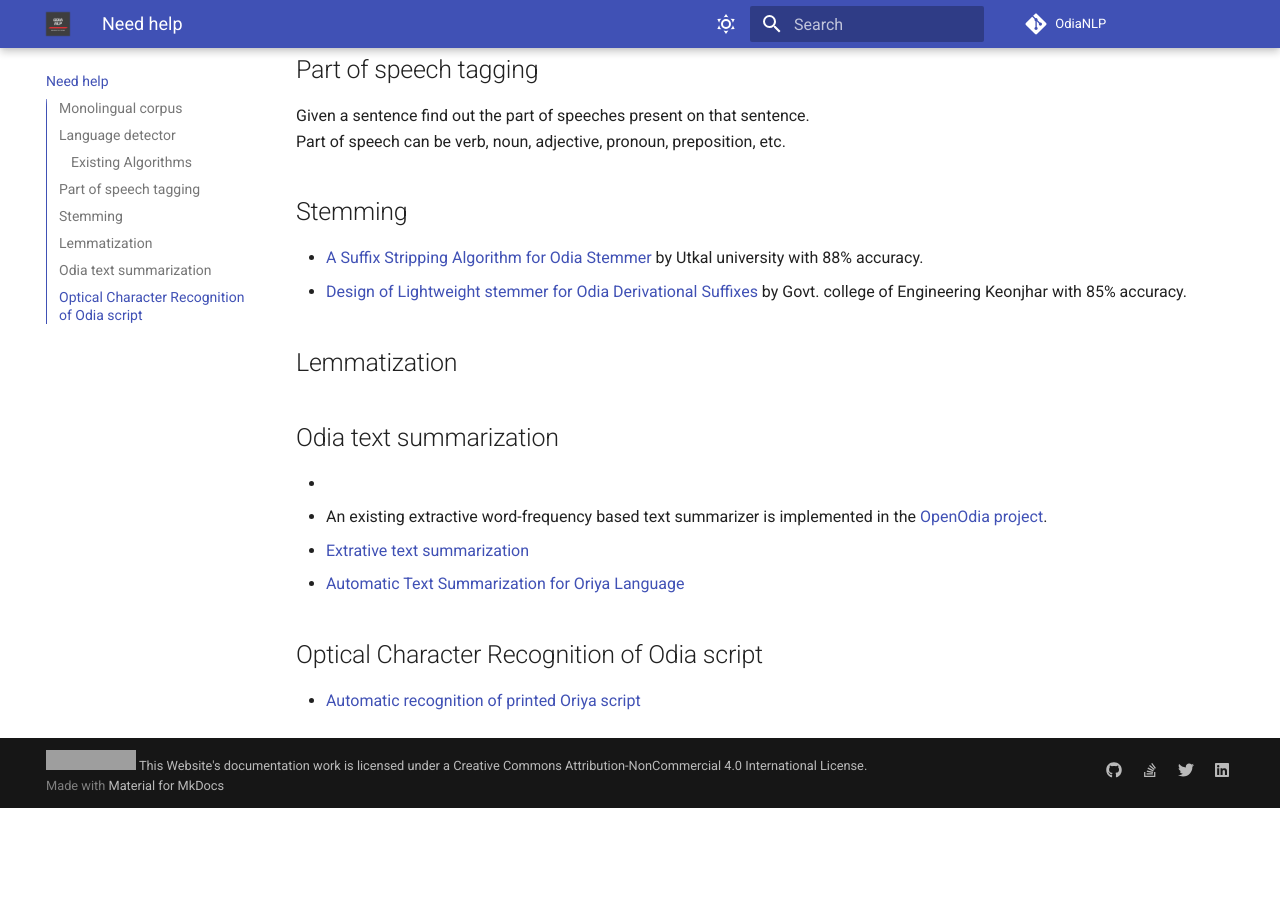
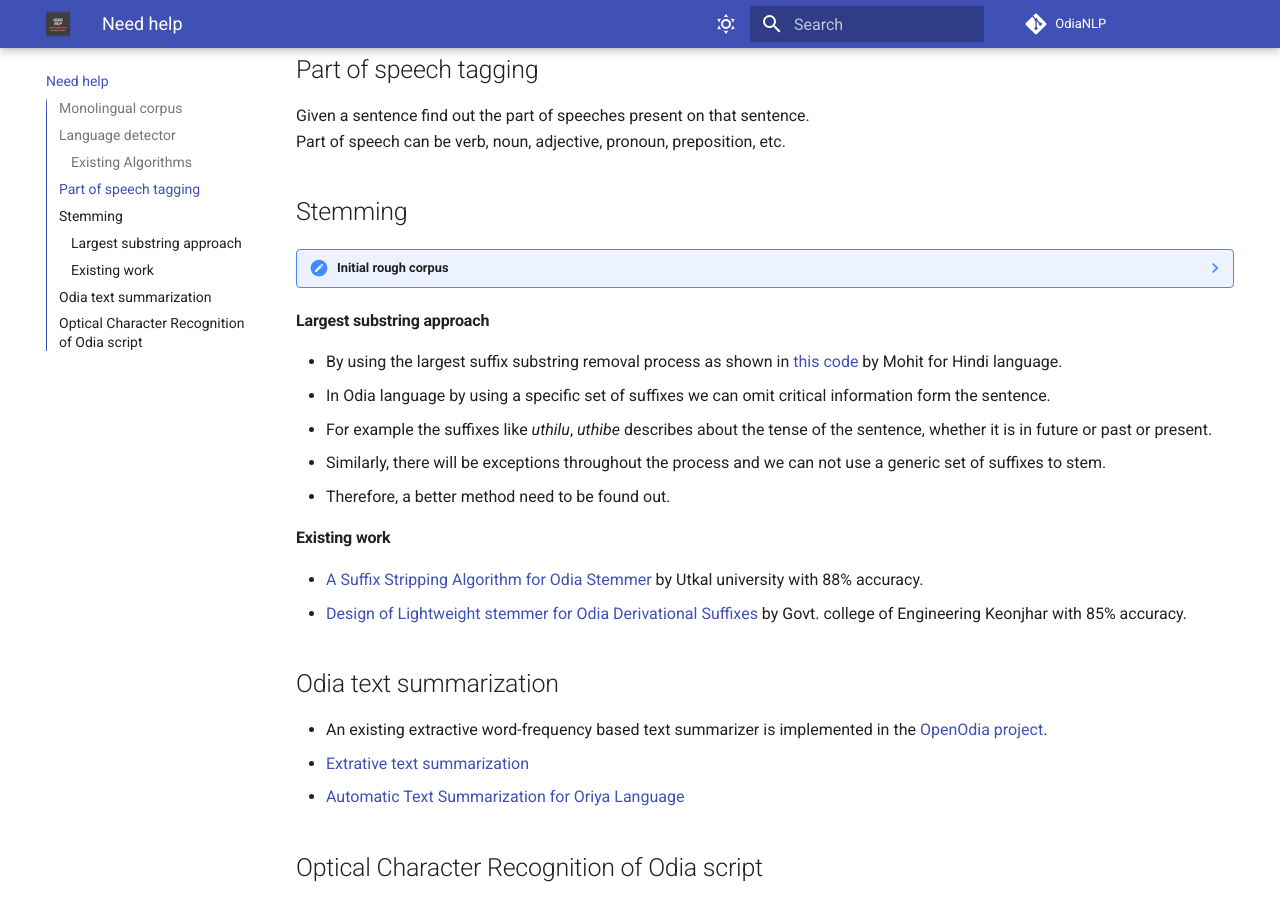
Before and after one commit to OdiaNLP/odianlp.github.io, an MkDocs documentation site: the page built from docs/possible_projects.md, in a window 1280 px wide and 900 px high, scrolled down 1552 px. Built offline with MkDocs 1.6.1 and Material for MkDocs 9.7.7, drawn with Linux system fonts in a browser that asks for light colours; comment, search, counter and statistics services are not loaded; before the commit the page ends 2360 px from its top, so only the background shows below that; grey boxes are pictures that could not be loaded.

Commit message:
more data added

```diff
--- a/docs/possible_projects.md
+++ b/docs/possible_projects.md
@@ -49,13 +49,37 @@
 Part of speech can be verb, noun, adjective, pronoun, preposition, etc.
 
 ## <a name="stemming"></a> Stemming
+
+??? note "Initial rough corpus"
+    - ["ଲେ", "ଠୁ", "ର", "ରେ", "ଟି", "ଟେ", "ଟା",
+    - ୁଥିଲେ
+    - ["ଥିଲେ", "ଥିଲ", "ଥିଲୁ", "ଥିଲି",
+        "ଉଛେ", "ଉଛ", "ଉଛୁ", "ଉଛି",
+        "ଇଛେ", "ଇଛ", "ଇଛୁ", "ଇଛି",
+         "ଅଛେ", "ଅଛ", "ଅଛୁ", "ଅଛି",
+        "ସିଛେ", "ସିଛ", "ସିଛୁ", "ସିଛି",
+        "ଅନ୍ତେ", "ଅନ୍ତ", "ଅନ୍ତୁ", "ଅନ୍ତି",
+        "ଇଲେ", "ଇଲ", "ଇଲୁ", "ଇଲି",
+        "ଇବେ", "ଇବ", "ଇବୁ", "ଇବି",
+        "ଥିବେ", "ଥିବ", "ଥିବୁ", "ଥିବି",
+        "ଟାକୁ", "ଟାକେ", "ଟିର", "ଟିରେ", "ଟିଏ", "ମାନେ", "ଗୁଡ଼ା"]
+    - ["ଗୁଡ଼ାଏ", "ଗୁଡ଼ାକ",]
+
+#### Largest substring approach
+- By using the largest suffix substring removal process as shown in [this code](https://github.com/sainimohit23/hindi-stemmer/blob/master/stemmer.py) by Mohit for Hindi language.
+- In Odia language by using a specific set of suffixes we can omit critical information form the sentence.
+- For example the suffixes like _uthilu_, _uthibe_ describes about the tense of the sentence, whether it is in future or past or present.
+- Similarly, there will be exceptions throughout the process and we can not use a generic set of suffixes to stem.
+- Therefore, a better method need to be found out.
+
+#### Existing work
+
 - [A Suffix Stripping Algorithm for Odia Stemmer](https://docplayer.net/55951889-A-suffix-stripping-algorithm-for-odia-stemmer.html) by Utkal university with 88% accuracy.
 - [Design of Lightweight stemmer for Odia Derivational Suffixes](https://ijarcce.com/wp-content/uploads/2012/03/IJARCCE2I-A-Excellent-DESIGN.pdf) by Govt. college of Engineering Keonjhar with 85% accuracy.
 
-## <a name="lemmatization"></a> Lemmatization
 
 ## <a name="text-summarization"></a>Odia text summarization
--
+
 - An existing extractive word-frequency based text summarizer is implemented in the [OpenOdia project](https://openodia.soumendrak.com/#automatic-extractive-text-summarization).
 - [Extrative text summarization](https://research.ijais.org/volume1/number3/ijais12-450135.pdf)
 - [Automatic Text Summarization for Oriya Language](https://www.ijcaonline.org/research/volume132/number1/biswas-2015-ijca-907258.pdf)
```
